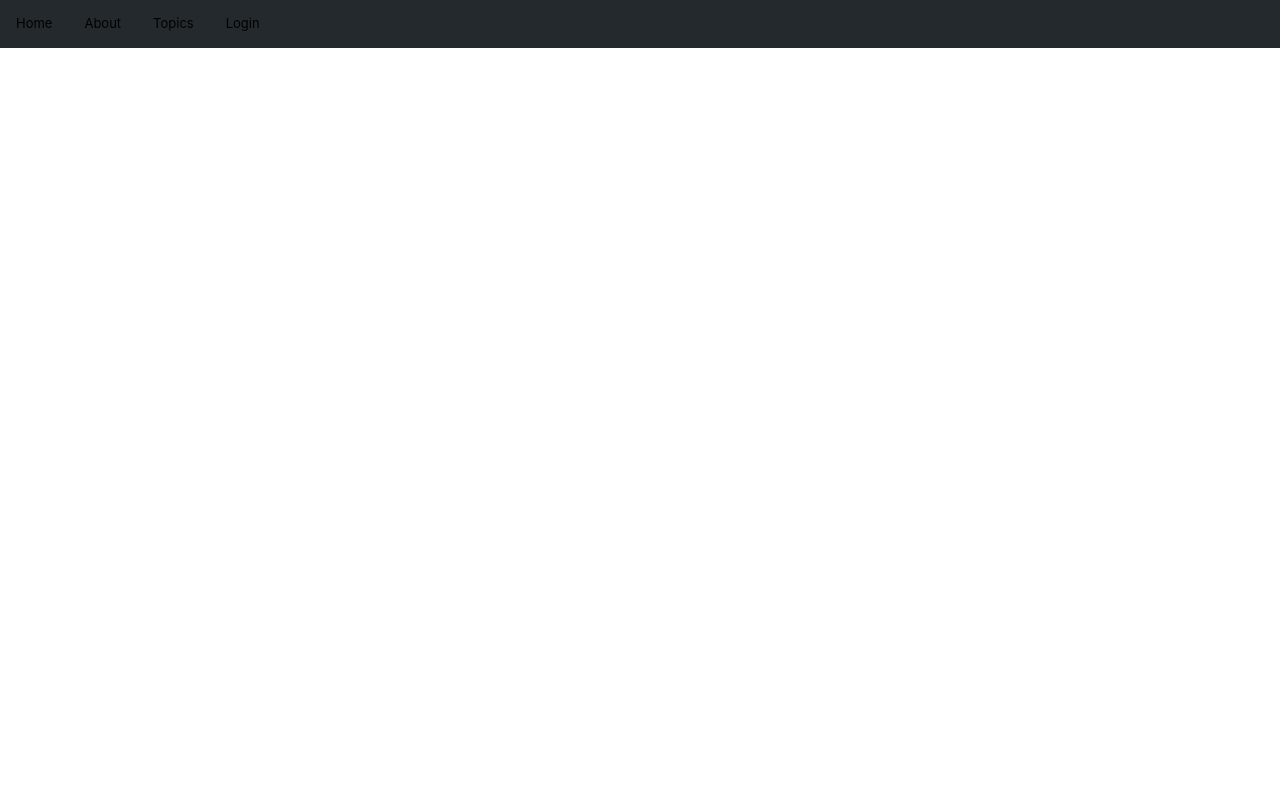
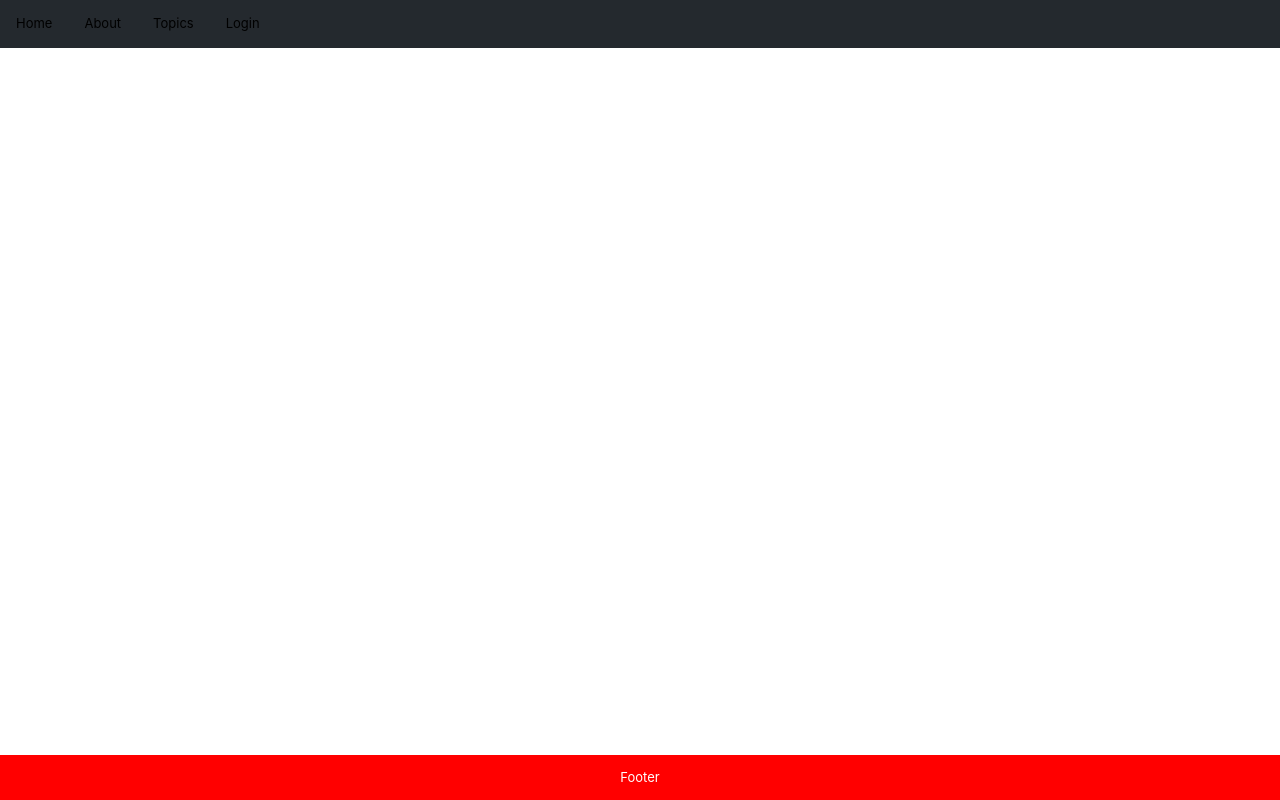
Before and after one commit to fossabot/hellstormio, a React app: page / in a window 1280 px wide. Built offline with nearby package versions, Linux system fonts and the light colour scheme.

Commit message:
Initialize footer

```diff
--- a/src/ui/app.tsx
+++ b/src/ui/app.tsx
@@ -1,6 +1,7 @@
 import * as React from 'react'
 import { NavBar } from './nav-bar'
 import { Routers } from './routes'
+import { Footer } from './footer'
 
 interface IAppProps {
   readonly routes: Routers
@@ -8,6 +9,11 @@ interface IAppProps {
 
 export class App extends React.Component<IAppProps> {
   public render() {
-    return <NavBar routers={this.props.routes} />
+    return (
+      <div id='root'>
+        <NavBar routers={this.props.routes} />
+        <Footer />
+      </div>
+    )
   }
 }
```
